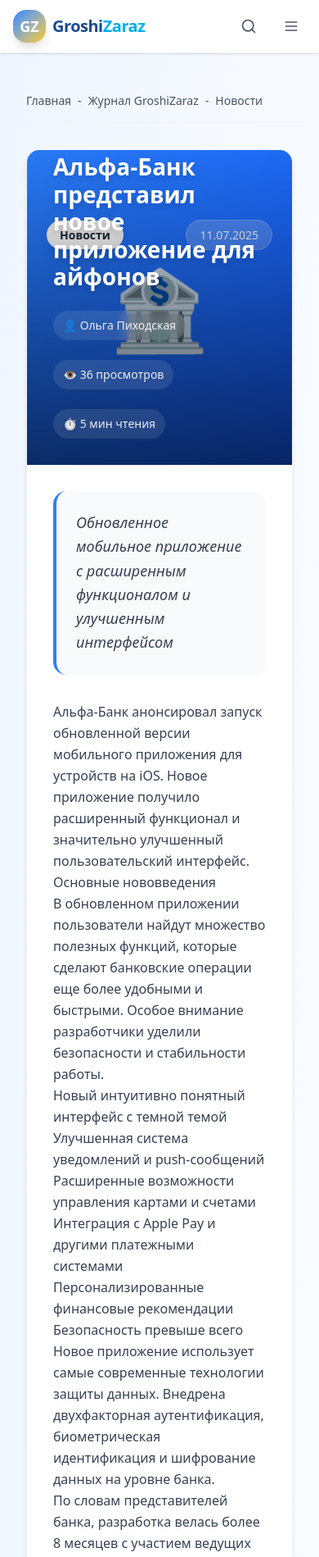
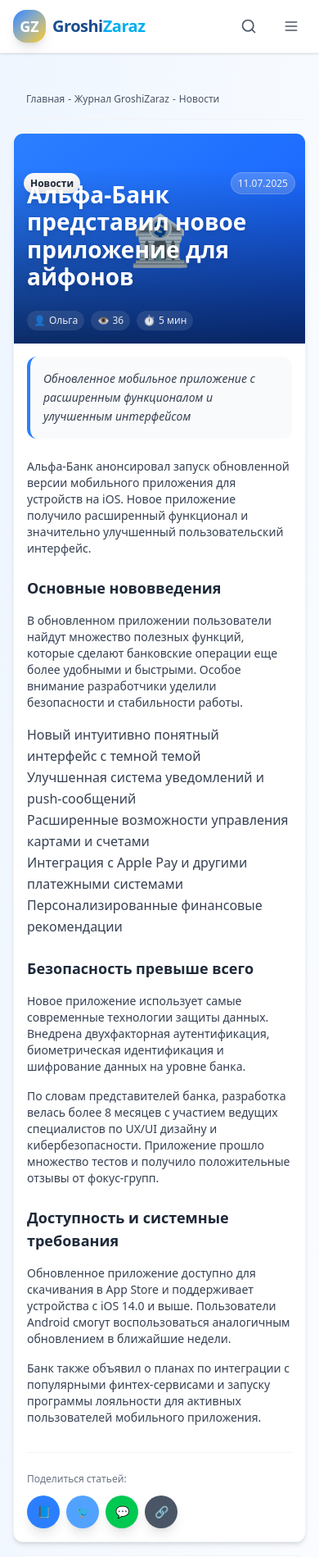
Before and after one commit to jdifek/GroshiZaraz, a Next.js app: page /1/journal/article/1 in a window 390 px wide. Shown: the top 1899 px of the page at 82% size. Built offline with nearby package versions, Linux system fonts and the light colour scheme.

Commit message:
wqwwqwqwq

```diff
--- a/app/[lang]/journal/article/[slug]/page.tsx
+++ b/app/[lang]/journal/article/[slug]/page.tsx
@@ -93,64 +93,66 @@
       {/* Breadcrumbs */}
       <div className="border-b border-gray-100">
         <div className="max-w-7xl mx-auto px-4">
-          <div className="flex items-center text-sm text-gray-600 py-4">
+          <div className="flex items-center text-xs sm:text-sm text-gray-600 py-4 overflow-x-auto">
             <button
               onClick={() => router.push('/')}
-              className="hover:text-blue-600 transition-colors"
+              className="hover:text-blue-600 transition-colors whitespace-nowrap"
             >
               Главная
             </button>
-            <span className="mx-2">-</span>
+            <span className="mx-1 sm:mx-2 flex-shrink-0">-</span>
             <button
               onClick={() => router.push('/journal')}
-              className="hover:text-blue-600 transition-colors"
+              className="hover:text-blue-600 transition-colors whitespace-nowrap"
             >
               Журнал GroshiZaraz
             </button>
-            <span className="mx-2">-</span>
-            <span>{article.category}</span>
+            <span className="mx-1 sm:mx-2 flex-shrink-0">-</span>
+            <span className="truncate">{article.category}</span>
           </div>
         </div>
       </div>
 
-      <div className="max-w-7xl mx-auto px-4">
+      <div className="max-w-7xl mx-auto ">
         {/* Article Header */}
-        <article className="bg-white rounded-2xl shadow-md overflow-hidden border border-gray-100 my-8">
+        <article className="bg-white rounded-xl md:rounded-2xl shadow-md overflow-hidden border border-gray-100 my-4 md:my-8">
           {/* Hero Image */}
-          <div className={`${article.color} h-96 md:h-[500px] flex items-center justify-center text-8xl md:text-9xl text-white relative overflow-hidden`}>
+          <div className={`${article.color} h-64 sm:h-80 md:h-96 lg:h-[500px] flex items-center justify-center text-6xl sm:text-7xl md:text-8xl lg:text-9xl text-white relative overflow-hidden`}>
             <div className="text-center transform hover:scale-110 transition-transform duration-300">
               {article.image}
             </div>
 
-            {/* Category Badge - теперь с белым фоном для читаемости */}
-            <div className="absolute top-6 left-6">
-              <span className="bg-white text-gray-800 px-4 py-2 rounded-full text-sm font-bold shadow-lg">
+            {/* Category Badge */}
+            <div className="absolute top-3 sm:top-4 md:top-6 left-3 sm:left-4 md:left-6">
+              <span className="bg-white text-gray-800 px-2 sm:px-3 md:px-4 py-1 md:py-2 rounded-full text-xs sm:text-sm font-bold shadow-lg">
                 {article.category}
               </span>
             </div>
 
             {/* Date */}
-            <div className="absolute top-6 right-6">
-              <span className="bg-white/20 backdrop-blur-sm px-4 py-2 rounded-full text-sm font-medium text-white border border-white/20">
+            <div className="absolute top-3 sm:top-4 md:top-6 right-3 sm:right-4 md:right-6">
+              <span className="bg-white/20 backdrop-blur-sm px-2 sm:px-3 md:px-4 py-1 md:py-2 rounded-full text-xs sm:text-sm font-medium text-white border border-white/20">
                 {article.date}
               </span>
             </div>
 
             {/* Article Info Overlay */}
-            <div className="absolute bottom-0 left-0 right-0 bg-gradient-to-t from-black/60 via-black/30 to-transparent p-8">
+            <div className="absolute bottom-0 left-0 right-0 bg-gradient-to-t from-black/60 via-black/30 to-transparent p-4 sm:p-6 md:p-8">
               <div className="max-w-4xl mx-auto">
-                <h1 className="text-3xl md:text-5xl font-bold mb-6 leading-tight !text-white drop-shadow-lg">
+                <h1 className="text-xl sm:text-2xl md:text-3xl lg:text-5xl font-bold mb-3 sm:mb-4 md:mb-6 leading-tight !text-white drop-shadow-lg">
                   {article.title}
                 </h1>
-                <div className="flex flex-wrap items-center gap-6 text-white/90">
-                  <span className="flex items-center gap-2 bg-white/10 backdrop-blur-sm px-3 py-2 rounded-full text-sm">
-                    👤 {article.author}
+                <div className="flex flex-wrap items-center gap-2 sm:gap-3 md:gap-6 text-white/90">
+                  <span className="flex items-center gap-1 sm:gap-2 bg-white/10 backdrop-blur-sm px-2 sm:px-3 py-1 sm:py-2 rounded-full text-xs sm:text-sm">
+                    👤 <span className="hidden sm:inline">{article.author}</span>
+                    <span className="sm:hidden">{article.author.split(' ')[0]}</span>
                   </span>
-                  <span className="flex items-center gap-2 bg-white/10 backdrop-blur-sm px-3 py-2 rounded-full text-sm">
-                    👁️ {formatViews(article.views)} просмотров
+                  <span className="flex items-center gap-1 sm:gap-2 bg-white/10 backdrop-blur-sm px-2 sm:px-3 py-1 sm:py-2 rounded-full text-xs sm:text-sm">
+                    👁️ {formatViews(article.views)} <span className="hidden sm:inline">просмотров</span>
                   </span>
-                  <span className="flex items-center gap-2 bg-white/10 backdrop-blur-sm px-3 py-2 rounded-full text-sm">
-                    ⏱️ {article.readTime}
+                  <span className="flex items-center gap-1 sm:gap-2 bg-white/10 backdrop-blur-sm px-2 sm:px-3 py-1 sm:py-2 rounded-full text-xs sm:text-sm">
+                    ⏱️ <span className="hidden sm:inline">{article.readTime}</span>
+                    <span className="sm:hidden">5 мин</span>
                   </span>
                 </div>
               </div>
@@ -158,38 +160,38 @@
           </div>
 
           {/* Article Content */}
-          <div className="p-8 md:p-12">
+          <div className="p-4 sm:p-6 md:p-8 lg:p-12">
             {/* Article Excerpt */}
-            <div className="bg-gray-50 rounded-2xl p-6 mb-8 border-l-4 border-blue-500">
-              <p className="text-lg text-gray-700 leading-relaxed italic">
+            <div className="bg-gray-50 rounded-xl md:rounded-2xl p-4 sm:p-5 md:p-6 mb-6 md:mb-8 border-l-4 border-blue-500">
+              <p className="text-sm sm:text-base md:text-lg text-gray-700 leading-relaxed italic">
                 {article.excerpt}
               </p>
             </div>
 
-            <div className="prose prose-lg max-w-none">
+            <div className="prose prose-sm sm:prose-base md:prose-lg max-w-none">
               <div
-                className="text-gray-700 leading-relaxed"
+                className="text-gray-700 leading-relaxed [&>h3]:text-lg [&>h3]:sm:text-xl [&>h3]:md:text-2xl [&>h3]:font-bold [&>h3]:text-gray-800 [&>h3]:mt-6 [&>h3]:mb-4 [&>p]:mb-4 [&>p]:text-sm [&>p]:sm:text-base [&>ul]:mb-4 [&>li]:text-sm [&>li]:sm:text-base [&>li]:mb-2"
                 dangerouslySetInnerHTML={{ __html: article.content }}
               />
             </div>
 
             {/* Social Share */}
-            <div className="mt-12 pt-8 border-t border-gray-100">
-              <div className="flex flex-col md:flex-row md:items-center md:justify-between gap-4">
-                <div className="text-sm text-gray-500 font-medium">
+            <div className="mt-8 md:mt-12 pt-6 md:pt-8 border-t border-gray-100">
+              <div className="flex flex-col sm:flex-row sm:items-center sm:justify-between gap-3 md:gap-4">
+                <div className="text-xs sm:text-sm text-gray-500 font-medium">
                   Поделиться статьей:
                 </div>
-                <div className="flex items-center gap-3">
-                  <button className="w-12 h-12 bg-blue-500 text-white rounded-full flex items-center justify-center hover:bg-blue-600 transition-all duration-200 hover:scale-110 shadow-lg">
+                <div className="flex items-center gap-2 md:gap-3">
+                  <button className="w-10 h-10 md:w-12 md:h-12 bg-blue-500 text-white rounded-full flex items-center justify-center hover:bg-blue-600 transition-all duration-200 hover:scale-110 shadow-lg text-sm md:text-base">
                     📘
                   </button>
-                  <button className="w-12 h-12 bg-blue-400 text-white rounded-full flex items-center justify-center hover:bg-blue-500 transition-all duration-200 hover:scale-110 shadow-lg">
+                  <button className="w-10 h-10 md:w-12 md:h-12 bg-blue-400 text-white rounded-full flex items-center justify-center hover:bg-blue-500 transition-all duration-200 hover:scale-110 shadow-lg text-sm md:text-base">
                     🐦
                   </button>
-                  <button className="w-12 h-12 bg-green-500 text-white rounded-full flex items-center justify-center hover:bg-green-600 transition-all duration-200 hover:scale-110 shadow-lg">
+                  <button className="w-10 h-10 md:w-12 md:h-12 bg-green-500 text-white rounded-full flex items-center justify-center hover:bg-green-600 transition-all duration-200 hover:scale-110 shadow-lg text-sm md:text-base">
                     💬
                   </button>
-                  <button className="w-12 h-12 bg-gray-600 text-white rounded-full flex items-center justify-center hover:bg-gray-700 transition-all duration-200 hover:scale-110 shadow-lg">
+                  <button className="w-10 h-10 md:w-12 md:h-12 bg-gray-600 text-white rounded-full flex items-center justify-center hover:bg-gray-700 transition-all duration-200 hover:scale-110 shadow-lg text-sm md:text-base">
                     🔗
                   </button>
                 </div>
@@ -198,25 +200,25 @@
           </div>
         </article>
 
-        <div className="flex flex-col lg:flex-row gap-8 mb-8">
+        <div className="flex flex-col lg:flex-row gap-4 md:gap-8 mb-6 md:mb-8">
           {/* Author Info */}
-          <div className="flex-1 bg-white rounded-2xl shadow-md p-8 border border-gray-100 hover:shadow-lg transition-shadow">
-            <div className="flex items-start gap-6">
-              <div className="w-20 h-20 bg-gradient-to-br from-blue-500 to-purple-600 rounded-full flex items-center justify-center text-white text-3xl font-bold shadow-lg">
+          <div className="flex-1 bg-white rounded-xl md:rounded-2xl shadow-md p-4 sm:p-6 md:p-8 border border-gray-100 hover:shadow-lg transition-shadow">
+            <div className="flex items-start gap-3 sm:gap-4 md:gap-6">
+              <div className="w-12 h-12 sm:w-16 sm:h-16 md:w-20 md:h-20 bg-gradient-to-br from-blue-500 to-purple-600 rounded-full flex items-center justify-center text-white text-lg sm:text-2xl md:text-3xl font-bold shadow-lg flex-shrink-0">
                 {article.author.charAt(0)}
               </div>
-              <div className="flex-1">
-                <h3 className="text-2xl font-bold text-gray-800 mb-3">{article.author}</h3>
-                <p className="text-gray-600 mb-4 leading-relaxed">
+              <div className="flex-1 min-w-0">
+                <h3 className="text-lg sm:text-xl md:text-2xl font-bold text-gray-800 mb-2 md:mb-3">{article.author}</h3>
+                <p className="text-gray-600 mb-3 md:mb-4 leading-relaxed text-sm sm:text-base">
                   Финансовый журналист с более чем 5-летним опытом освещения банковской сферы.
                   Специализируется на анализе банковских продуктов и технологических инноваций в финансах.
                 </p>
-                <div className="flex items-center gap-6">
-                  <div className="bg-blue-50 px-4 py-2 rounded-full">
-                    <span className="text-sm font-medium text-blue-600">Статей: 47</span>
+                <div className="flex flex-col sm:flex-row sm:items-center gap-2 sm:gap-6">
+                  <div className="bg-blue-50 px-3 md:px-4 py-1.5 md:py-2 rounded-full">
+                    <span className="text-xs sm:text-sm font-medium text-blue-600">Статей: 47</span>
                   </div>
-                  <div className="bg-green-50 px-4 py-2 rounded-full">
-                    <span className="text-sm font-medium text-green-600">Просмотров: 1.2M</span>
+                  <div className="bg-green-50 px-3 md:px-4 py-1.5 md:py-2 rounded-full">
+                    <span className="text-xs sm:text-sm font-medium text-green-600">Просмотров: 1.2M</span>
                   </div>
                 </div>
               </div>
@@ -224,19 +226,19 @@
           </div>
 
           {/* Quick Actions */}
-          <div className="lg:w-80 bg-white rounded-2xl shadow-md p-8 border border-gray-100">
-            <h3 className="text-xl font-bold text-gray-800 mb-6 relative inline-block">
+          <div className="lg:w-80 bg-white rounded-xl md:rounded-2xl shadow-md p-4 sm:p-6 md:p-8 border border-gray-100">
+            <h3 className="text-lg md:text-xl font-bold text-gray-800 mb-4 md:mb-6 relative inline-block">
               Действия
-              <div className="absolute -bottom-2 left-0 w-12 h-1 bg-gradient-to-r from-blue-500 to-yellow-400 rounded-full"></div>
+              <div className="absolute -bottom-1 md:-bottom-2 left-0 w-8 md:w-12 h-0.5 md:h-1 bg-gradient-to-r from-blue-500 to-yellow-400 rounded-full"></div>
             </h3>
-            <div className="space-y-4">
-              <button className="w-full bg-gradient-to-r from-blue-500 to-blue-600 text-white py-3 px-4 rounded-xl font-medium hover:from-blue-600 hover:to-blue-700 transition-all duration-200 shadow-lg hover:shadow-xl">
+            <div className="space-y-3 md:space-y-4">
+              <button className="w-full bg-gradient-to-r from-blue-500 to-blue-600 text-white py-2.5 md:py-3 px-4 rounded-lg md:rounded-xl text-sm md:text-base font-medium hover:from-blue-600 hover:to-blue-700 transition-all duration-200 shadow-lg hover:shadow-xl">
                 💾 Сохранить статью
               </button>
-              <button className="w-full bg-gradient-to-r from-green-500 to-green-600 text-white py-3 px-4 rounded-xl font-medium hover:from-green-600 hover:to-green-700 transition-all duration-200 shadow-lg hover:shadow-xl">
+              <button className="w-full bg-gradient-to-r from-green-500 to-green-600 text-white py-2.5 md:py-3 px-4 rounded-lg md:rounded-xl text-sm md:text-base font-medium hover:from-green-600 hover:to-green-700 transition-all duration-200 shadow-lg hover:shadow-xl">
                 📧 Подписаться на автора
               </button>
-              <button className="w-full bg-gradient-to-r from-purple-500 to-purple-600 text-white py-3 px-4 rounded-xl font-medium hover:from-purple-600 hover:to-purple-700 transition-all duration-200 shadow-lg hover:shadow-xl">
+              <button className="w-full bg-gradient-to-r from-purple-500 to-purple-600 text-white py-2.5 md:py-3 px-4 rounded-lg md:rounded-xl text-sm md:text-base font-medium hover:from-purple-600 hover:to-purple-700 transition-all duration-200 shadow-lg hover:shadow-xl">
                 🔔 Уведомления
               </button>
             </div>
@@ -244,54 +246,54 @@
         </div>
 
         {/* Related Articles */}
-        <div className="bg-white rounded-2xl shadow-md p-8 border border-gray-100 mb-8">
-          <div className="mb-8">
-            <h2 className="text-3xl font-bold text-gray-800 mb-4 relative inline-block">
+        <div className="bg-white rounded-xl md:rounded-2xl shadow-md p-4 sm:p-6 md:p-8 border border-gray-100 mb-6 md:mb-8">
+          <div className="mb-6 md:mb-8">
+            <h2 className="text-2xl md:text-3xl font-bold text-gray-800 mb-2 md:mb-4 relative inline-block">
               Похожие статьи
-              <div className="absolute -bottom-2 left-0 w-16 h-1 bg-gradient-to-r from-blue-500 to-yellow-400 rounded-full"></div>
+              <div className="absolute -bottom-1 md:-bottom-2 left-0 w-12 md:w-16 h-0.5 md:h-1 bg-gradient-to-r from-blue-500 to-yellow-400 rounded-full"></div>
             </h2>
-            <p className="text-gray-600 text-lg">Другие материалы, которые могут вас заинтересовать</p>
+            <p className="text-gray-600 text-sm sm:text-base md:text-lg">Другие материалы, которые могут вас заинтересовать</p>
           </div>
 
-          <div className="grid md:grid-cols-2 lg:grid-cols-3 gap-6 mb-8">
+          <div className="grid grid-cols-1 md:grid-cols-2 lg:grid-cols-3 gap-4 md:gap-6 mb-6 md:mb-8">
             {relatedArticles.map((relatedArticle) => (
               <article
                 key={relatedArticle.id}
-                className="group cursor-pointer bg-white rounded-2xl shadow-md hover:shadow-lg transition-all duration-300 overflow-hidden border border-gray-100 hover:border-blue-200"
+                className="group cursor-pointer bg-white rounded-xl md:rounded-2xl shadow-md hover:shadow-lg transition-all duration-300 overflow-hidden border border-gray-100 hover:border-blue-200"
                 onClick={() => router.push(`/journal/article/${relatedArticle.id}`)}
               >
                 <div className="relative">
-                  <div className={`${relatedArticle.color} h-48 flex items-center justify-center text-6xl text-white relative overflow-hidden`}>
+                  <div className={`${relatedArticle.color} h-32 sm:h-40 md:h-48 flex items-center justify-center text-4xl sm:text-5xl md:text-6xl text-white relative overflow-hidden`}>
                     <div className="transform group-hover:scale-110 transition-transform duration-300">
                       {relatedArticle.image}
                     </div>
-                    <div className="absolute top-4 left-4">
-                      <span className="bg-white text-gray-800 px-3 py-1 rounded-full text-sm font-bold shadow-lg">
+                    <div className="absolute top-2 sm:top-3 md:top-4 left-2 sm:left-3 md:left-4">
+                      <span className="bg-white text-gray-800 px-2 md:px-3 py-0.5 md:py-1 rounded-full text-xs md:text-sm font-bold shadow-lg">
                         {relatedArticle.category}
                       </span>
                     </div>
-                    <div className="absolute top-4 right-4 text-white/80 text-sm bg-white/20 backdrop-blur-sm px-3 py-1 rounded-full">
+                    <div className="absolute top-2 sm:top-3 md:top-4 right-2 sm:right-3 md:right-4 text-white/80 text-xs md:text-sm bg-white/20 backdrop-blur-sm px-2 md:px-3 py-0.5 md:py-1 rounded-full">
                       {relatedArticle.date}
                     </div>
                   </div>
                 </div>
 
-                <div className="p-6">
-                  <h3 className="text-xl font-bold text-gray-800 mb-3 line-clamp-2 group-hover:text-blue-600 transition-colors">
+                <div className="p-4 md:p-6">
+                  <h3 className="text-base md:text-xl font-bold text-gray-800 mb-2 md:mb-3 line-clamp-2 group-hover:text-blue-600 transition-colors">
                     {relatedArticle.title}
                   </h3>
-                  <p className="text-gray-600 mb-4 text-sm leading-relaxed line-clamp-3">
+                  <p className="text-gray-600 mb-3 md:mb-4 text-xs md:text-sm leading-relaxed line-clamp-3">
                     {relatedArticle.excerpt}
                   </p>
 
                   <div className="flex items-center justify-between">
-                    <div className="flex items-center gap-4 text-sm text-gray-500">
-                      <span className="flex items-center gap-1">
+                    <div className="flex flex-col sm:flex-row sm:items-center gap-1 sm:gap-4 text-xs md:text-sm text-gray-500 min-w-0 flex-1">
+                      <span className="flex items-center gap-1 whitespace-nowrap">
                         👁️ {formatViews(relatedArticle.views)}
                       </span>
-                      <span>{relatedArticle.author}</span>
+                      <span className="truncate">{relatedArticle.author}</span>
                     </div>
-                    <div className="w-8 h-8 bg-gray-100 rounded-full flex items-center justify-center group-hover:bg-blue-500 group-hover:text-white transition-all">
+                    <div className="w-6 h-6 md:w-8 md:h-8 bg-gray-100 rounded-full flex items-center justify-center group-hover:bg-blue-500 group-hover:text-white transition-all flex-shrink-0 ml-2">
                       →
                     </div>
                   </div>
@@ -301,9 +303,8 @@
           </div>
 
           {/* Back to Journal Button */}
-          <div className="text-center pt-8 border-t border-gray-100">
-          <BlueButton text="Вернуться к журналу" />
-
+          <div className="text-center pt-6 md:pt-8 border-t border-gray-100">
+            <BlueButton text="Вернуться к журналу" />
           </div>
         </div>
       </div>
```
